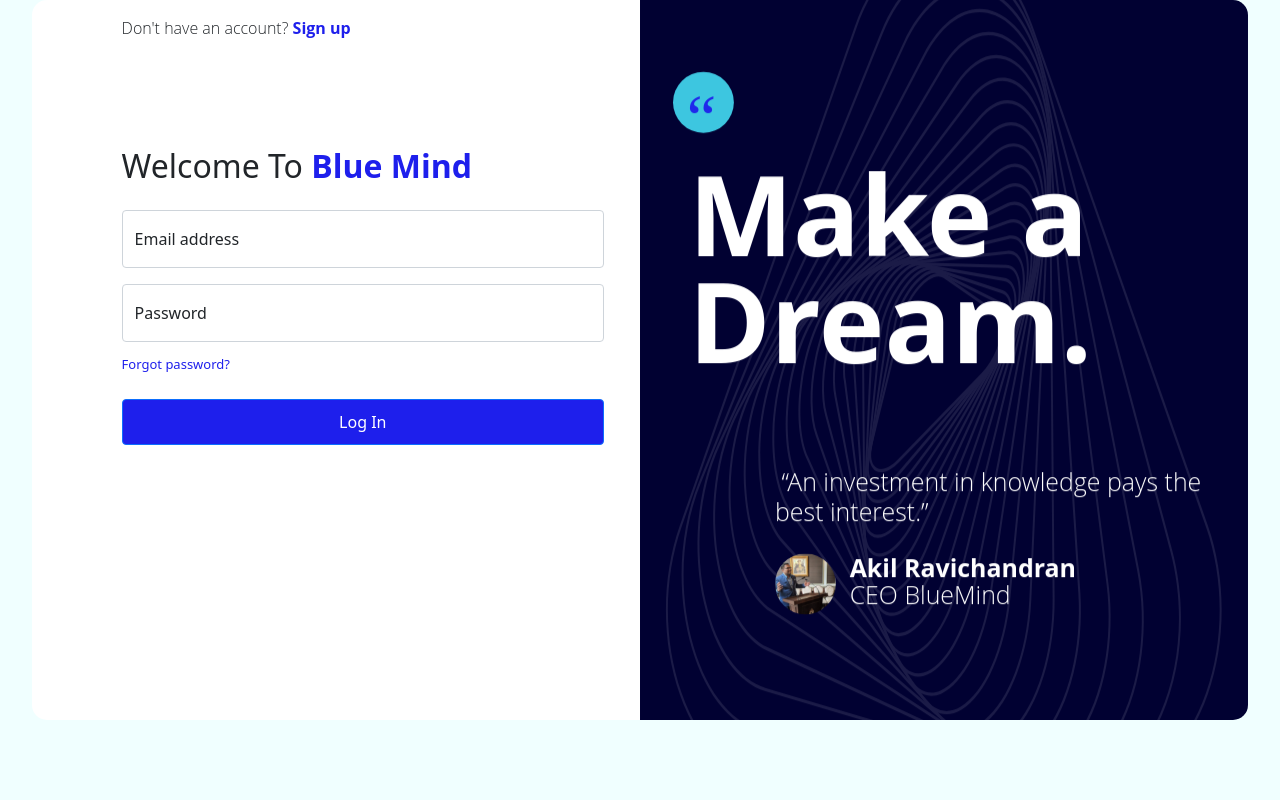
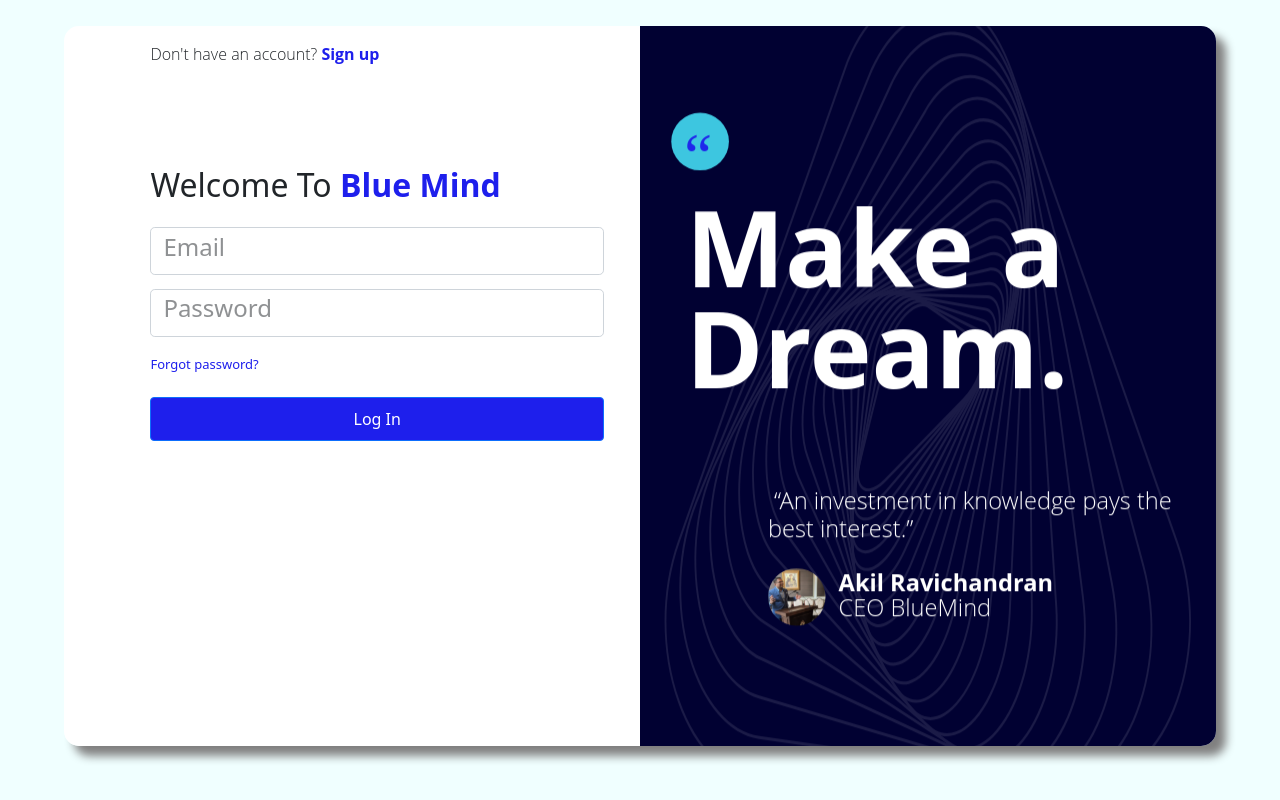
Before and after one commit to sarthakspiker/ReactLogin, a React (Create React App) app: page / in a window 1280 px wide. Built offline with nearby package versions, Linux system fonts and the light colour scheme.

Commit message:
login page

```diff
--- a/src/App.css
+++ b/src/App.css
@@ -1,24 +1,33 @@
 
 .formdiv{
-  min-height: 90vh;
-  border-radius: 15px 0 0 15px;
-  width:80%;
+
+
+min-height: 90vh;
+border-radius:15px 0 0 15px;
   background-color: white;
   display: flex;
   justify-content: left;
   }
   .imagediv{
-      min-height: 90vh;
-      width:80%;
+
+
+     min-height:90vh;
       border-radius: 0 15px 15px 0;
-      background-size: cover;
       background-image: url('../src/Banner\ \(1\).svg');
-      background-position: center center;
+   background-size: cover;
+   background-position:center center;
+
   }
   .mycontainer{
-      width:95%;
+ width:90%;
+ padding-top: 2%;
 
 
+
+  }
+  .containerrow{
+    box-shadow: 10px 10px 10px grey ;
+    border-radius: 15px;
   }
   .account_text{
       margin-top: 1rem;
@@ -37,6 +46,7 @@
   .signuplink{
   color: #1e1fec;
   font-weight: bold;
+  cursor: pointer;
   }
   .login_form{
     margin-left: 10%;
@@ -61,3 +71,76 @@
 .inner_form_div{
   margin-top: 5%;
 }
+.border-lable-flt {
+  display: block;
+  position: relative;
+}
+.border-lable-flt label, .border-lable-flt > span {
+  position: absolute;
+  left: 0;
+  top: 0;
+  cursor: text;
+  font-size: 75%;
+  opacity: 1;
+
+  -webkit-transition: all .2s;
+          transition: all .2s;
+  top: -.5em;
+  left: 0.75rem;
+  z-index: 3;
+  line-height: 1;
+  padding: 0 1px;
+}
+.border-lable-flt label::after, .border-lable-flt > span::after {
+  content: " ";
+  display: block;
+  position: absolute;
+  background: white;
+  height: 2px;
+  top: 50%;
+
+  left: -.2em;
+  right: -.2em;
+  z-index: -1;
+}
+.border-lable-flt .form-control::-webkit-input-placeholder {
+  opacity: 1;
+  -webkit-transition: all .2s;
+          transition: all .2s;
+}
+.border-lable-flt .form-control:placeholder-shown:not(:focus)::-webkit-input-placeholder {
+  opacity: 0;
+}
+.border-lable-flt .form-control:placeholder-shown:not(:focus) + * {
+  font-size: 150%;
+  opacity: .5;
+  top: .3em;
+}
+
+.input-group .border-lable-flt {
+  display: table-cell;
+}
+.input-group .border-lable-flt .form-control {
+  border-radius: 0.25rem;
+}
+.input-group .border-lable-flt:not(:last-child), .input-group .border-lable-flt:not(:last-child) .form-control {
+  border-bottom-right-radius: 0;
+  border-top-right-radius: 0;
+  border-right: 0;
+}
+.input-group .border-lable-flt:not(:first-child), .input-group .border-lable-flt:not(:first-child) .form-control {
+  border-bottom-left-radius: 0;
+  border-top-left-radius: 0;
+}
+
+.form-control:focus {
+  color: black;
+box-shadow: none;
+  background-color: #fff;
+  border-color: #1e1fec;
+
+}
+.myinput{
+  margin:3% 0 3% 0;
+
+}
--- a/src/App.tsx
+++ b/src/App.tsx
@@ -11,7 +11,7 @@
 
     <body >
     <div className="container-fluid mycontainer" >
-       <div className="row">
+       <div className="row containerrow">
             <div className="col formdiv">
               <Loginpage></Loginpage>
             </div>
--- /dev/null
+++ b/src/float-label.css
@@ -0,0 +1 @@
+.has-float-label{display:block;position:relative}.has-float-label label,.has-float-label>span{position:absolute;cursor:text;font-size:75%;opacity:1;-webkit-transition:all .2s;transition:all .2s;top:-.5em;left:.75rem;z-index:3;line-height:1;padding:0 1px}.has-float-label label::after,.has-float-label>span::after{content:" ";display:block;position:absolute;background:#fff;height:2px;top:50%;left:-.2em;right:-.2em;z-index:-1}.has-float-label .form-control::-webkit-input-placeholder{opacity:1;-webkit-transition:all .2s;transition:all .2s}.has-float-label .form-control:placeholder-shown:not(:focus)::-webkit-input-placeholder{opacity:0}.has-float-label .form-control:placeholder-shown:not(:focus)+*{font-size:150%;opacity:.5;top:.3em}.input-group .has-float-label{display:table-cell}.input-group .has-float-label .form-control{border-radius:.25rem}.input-group .has-float-label:not(:last-child),.input-group .has-float-label:not(:last-child) .form-control{border-bottom-right-radius:0;border-top-right-radius:0;border-right:0}.input-group .has-float-label:not(:first-child),.input-group .has-float-label:not(:first-child) .form-control{border-bottom-left-radius:0;border-top-left-radius:0}
--- a/src/loginpage.tsx
+++ b/src/loginpage.tsx
@@ -1,5 +1,6 @@
 import React from 'react';
 import './App.css';
+import './float-label.css';
 function Loginpage(){
    return(
      <div className="container">
@@ -9,14 +10,16 @@
     <form className="login_form">
        <h2> Welcome To<span className="signuplink"> Blue Mind</span></h2>
        <div className="inner_form_div">
-    <div className="form-floating mb-3">
-  <input type="email" className="form-control" id="floatingInput" placeholder="name@example.com"/>
-  <label htmlFor="floatingInput">Email address</label>
-</div>
-<div className="form-floating">
-  <input type="password" className="form-control" id="floatingPassword" placeholder="Password"/>
-  <label htmlFor="floatingPassword">Password</label>
-</div>
+
+  <div className="form-group border-lable-flt">
+    <input type="email" id="label-email"  className="form-control myinput form-control-lg" placeholder="Enter Email" required/>
+    <label htmlFor="label-email">Email</label>
+  </div>
+  <div className="form-group border-lable-flt">
+    <input type="password" id="label-password" className="form-control myinput form-control-lg" placeholder="Password" required/>
+    <label htmlFor="label-password">Password</label>
+  </div>
+
 </div>
 <div className="forgot_div">
 <a className="forgot_pass">Forgot password?</a>
```
